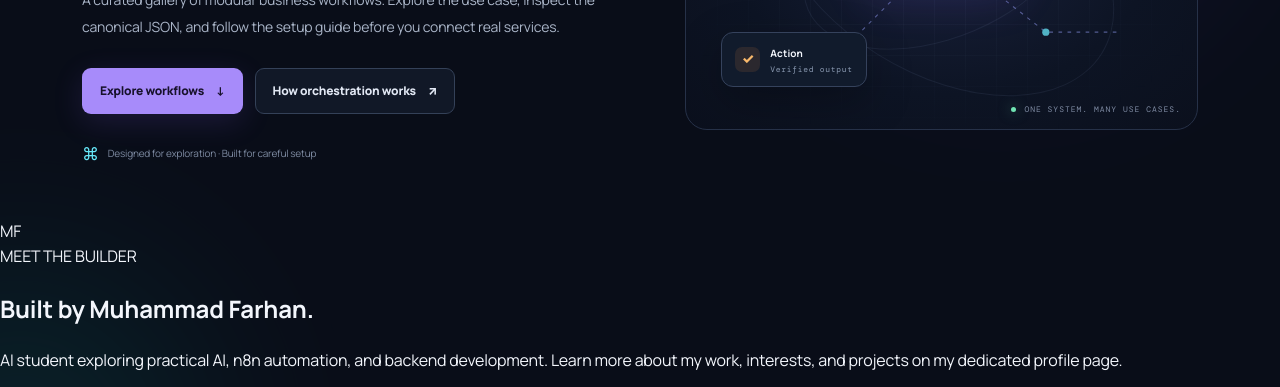
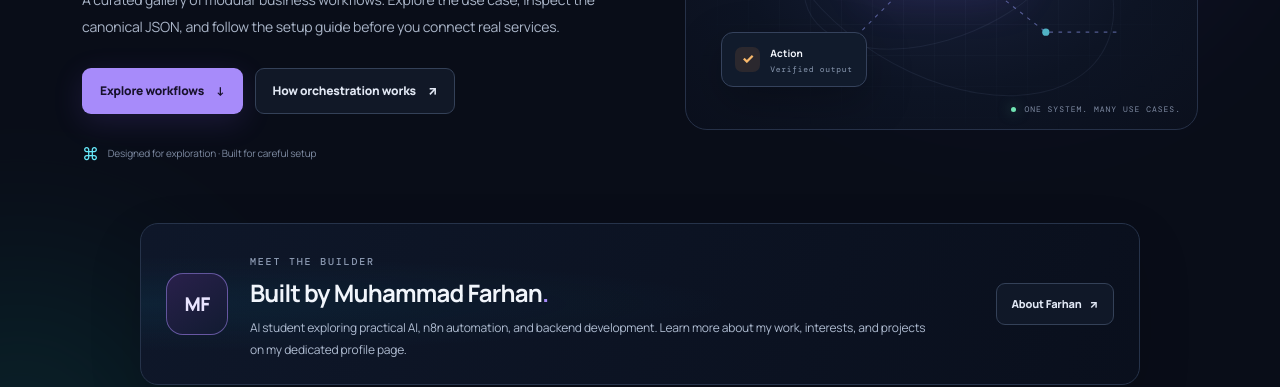
Before and after one commit to Farhanillahiclass/FlowForge-AI, a plain HTML site: page site/index.html in a window 1280 px wide. Shown: the part 417-804 px from the top of the page. Drawn offline with nearby package versions, Linux system fonts and the light colour scheme.

Commit message:
fix: make homepage About Farhan card layout independent of stylesheet

```diff
--- a/site/index.html
+++ b/site/index.html
@@ -58,14 +58,14 @@
       </div>
     </section>
 
-    <section class="about-promo" aria-labelledby="about-promo-title">
-      <div class="about-promo-mark" aria-hidden="true">MF</div>
-      <div class="about-promo-copy">
-        <span class="about-promo-label">MEET THE BUILDER</span>
-        <h2 id="about-promo-title">Built by Muhammad Farhan<span>.</span></h2>
-        <p>AI student exploring practical AI, n8n automation, and backend development. Learn more about my work, interests, and projects on my dedicated profile page.</p>
+    <section aria-labelledby="about-promo-title" style="box-sizing:border-box;display:flex;align-items:center;gap:22px;width:min(1000px,calc(100% - 64px));margin:4px auto 54px;padding:23px 25px;border:1px solid #26334a;border-radius:18px;background:radial-gradient(ellipse at 0% 50%,rgba(8,145,178,.09),transparent 42%),linear-gradient(110deg,rgba(15,23,42,.96),rgba(10,15,29,.96));box-shadow:0 20px 55px rgba(0,0,0,.12);">
+      <div aria-hidden="true" style="box-sizing:border-box;display:grid;place-items:center;flex:0 0 62px;width:62px;height:62px;border:1px solid rgba(167,139,250,.52);border-radius:17px;background:linear-gradient(145deg,#29204b,#111b31);color:#e9e4ff;font-size:19px;font-weight:800;letter-spacing:-.6px;">MF</div>
+      <div style="flex:1;min-width:0;">
+        <span style="color:#8d9bb3;font:500 10px/1.8 'DM Mono',monospace;letter-spacing:1.8px;">MEET THE BUILDER</span>
+        <h2 id="about-promo-title" style="margin:4px 0 7px;color:#f1f5fb;font-size:clamp(18px,2.3vw,24px);letter-spacing:-.8px;line-height:1.4;">Built by Muhammad Farhan<span style="color:#a78bfa;">.</span></h2>
+        <p style="max-width:690px;margin:0;color:#aebbd0;font-size:12px;line-height:1.85;">AI student exploring practical AI, n8n automation, and backend development. Learn more about my work, interests, and projects on my dedicated profile page.</p>
       </div>
-      <a class="button button-secondary about-promo-button" href="./about.html">About Farhan <span aria-hidden="true">↗</span></a>
+      <a href="./about.html" style="box-sizing:border-box;display:inline-flex;align-items:center;justify-content:center;gap:8px;flex-shrink:0;min-height:42px;padding:11px 15px;border:1px solid #344158;border-radius:9px;background:#101828;color:#e0e7f4;font-size:11px;font-weight:800;text-decoration:none;white-space:nowrap;">About Farhan <span aria-hidden="true">↗</span></a>
     </section>
 
     <section class="stats-row" aria-label="Gallery summary">
```
